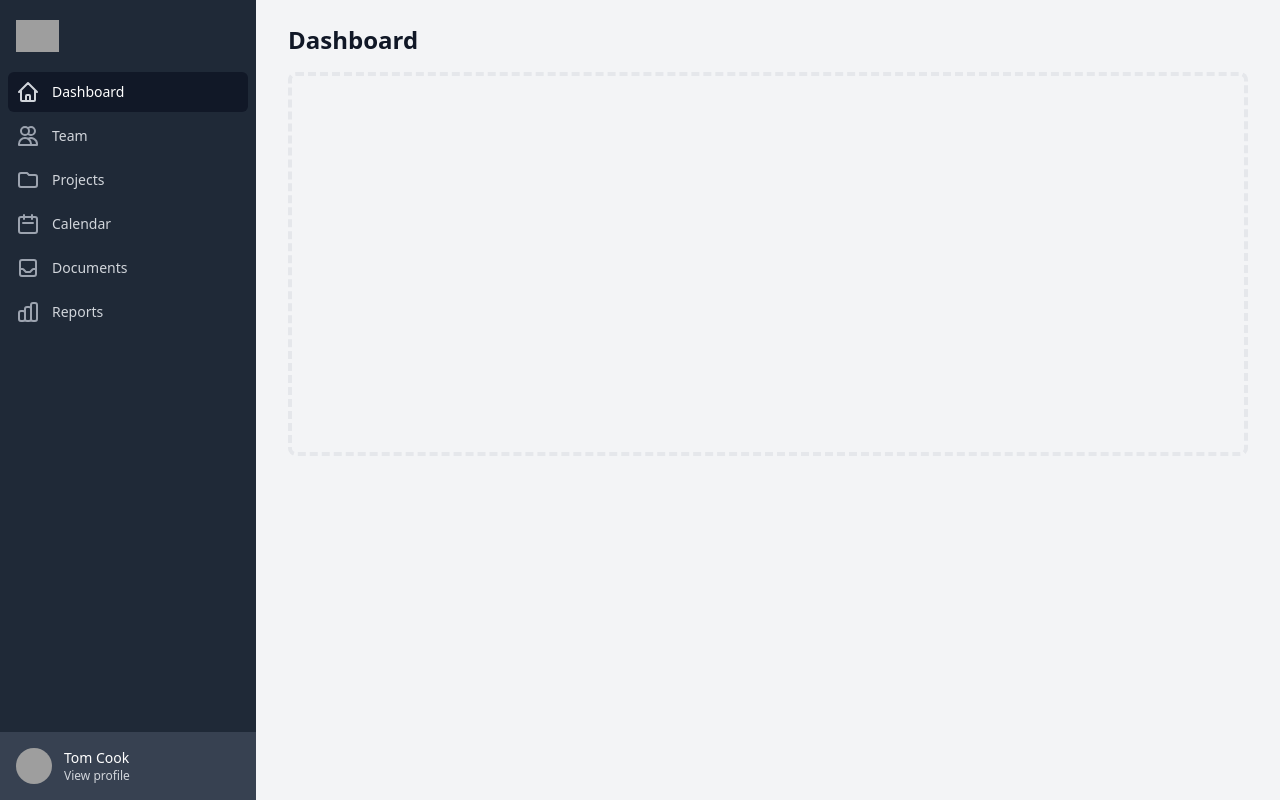
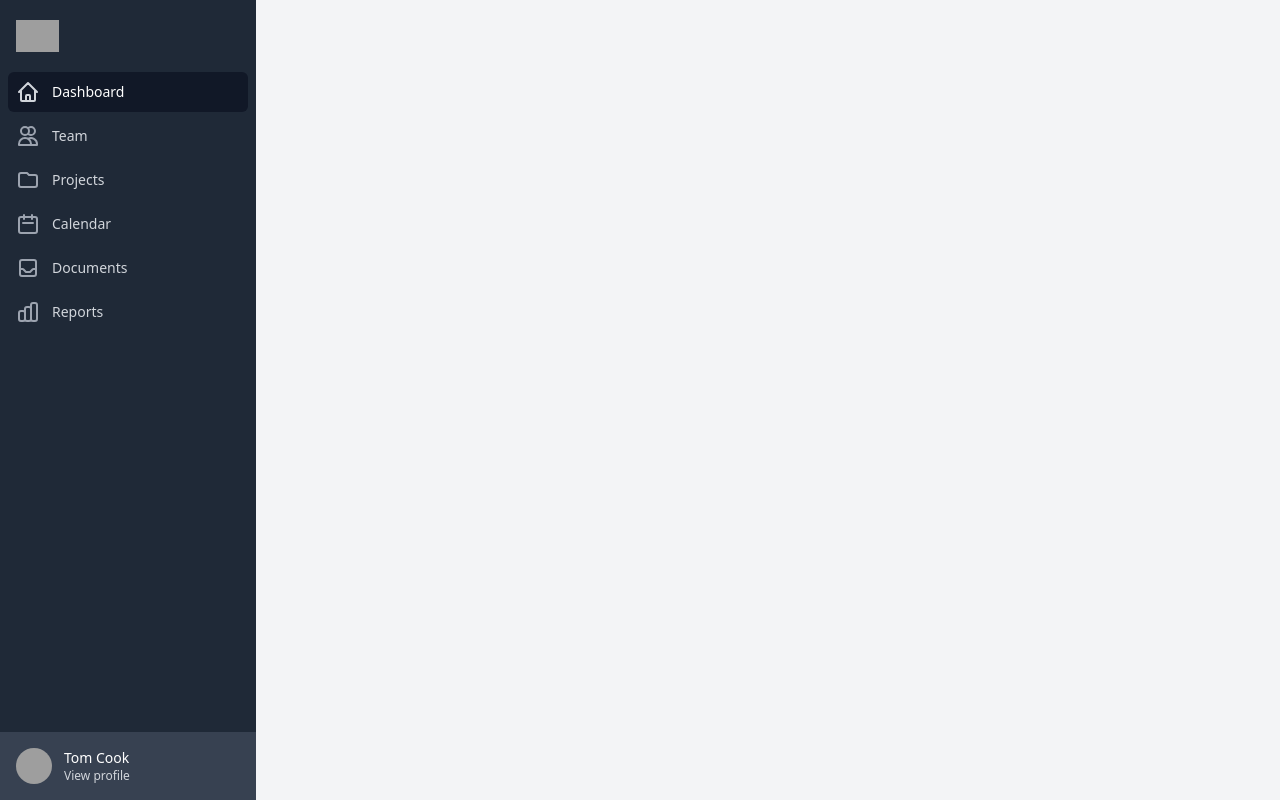
Before and after one commit to Khoby-790/clients-template, a React (Create React App) app: page / in a window 1280 px wide. Built offline with nearby package versions, Linux system fonts and the light colour scheme; grey boxes are pictures that could not be loaded.

Commit message:
--- Auto-Git Commit ---

```diff
--- a/src/App.js
+++ b/src/App.js
@@ -1,7 +1,12 @@
 import AppLayout from './layout/App';
+import { BrowserRouter } from 'react-router-dom';
 
 function App() {
-  return <AppLayout />;
+  return (
+    <BrowserRouter>
+      <AppLayout />
+    </BrowserRouter>
+  );
 }
 
 export default App;
--- a/src/layout/AppContent.jsx
+++ b/src/layout/AppContent.jsx
@@ -29,20 +29,7 @@ const AppContent = () => {
           className="flex-1 relative z-0 overflow-y-auto focus:outline-none"
           tabindex="0"
         >
-          <div className="py-6">
-            <div className="max-w-7xl mx-auto px-4 sm:px-6 lg:px-8">
-              <h1 className="text-2xl font-semibold text-gray-900">
-                Dashboard
-              </h1>
-            </div>
-            <div className="max-w-7xl mx-auto px-4 sm:px-6 md:px-8">
-              {/* <!-- Replace with your content --> */}
-              <div className="py-4">
-                <div className="border-4 border-dashed border-gray-200 rounded-lg h-96"></div>
-              </div>
-              {/* <!-- /End replace --> */}
-            </div>
-          </div>
+
         </main>
       </div>
     </Fragment>
```
